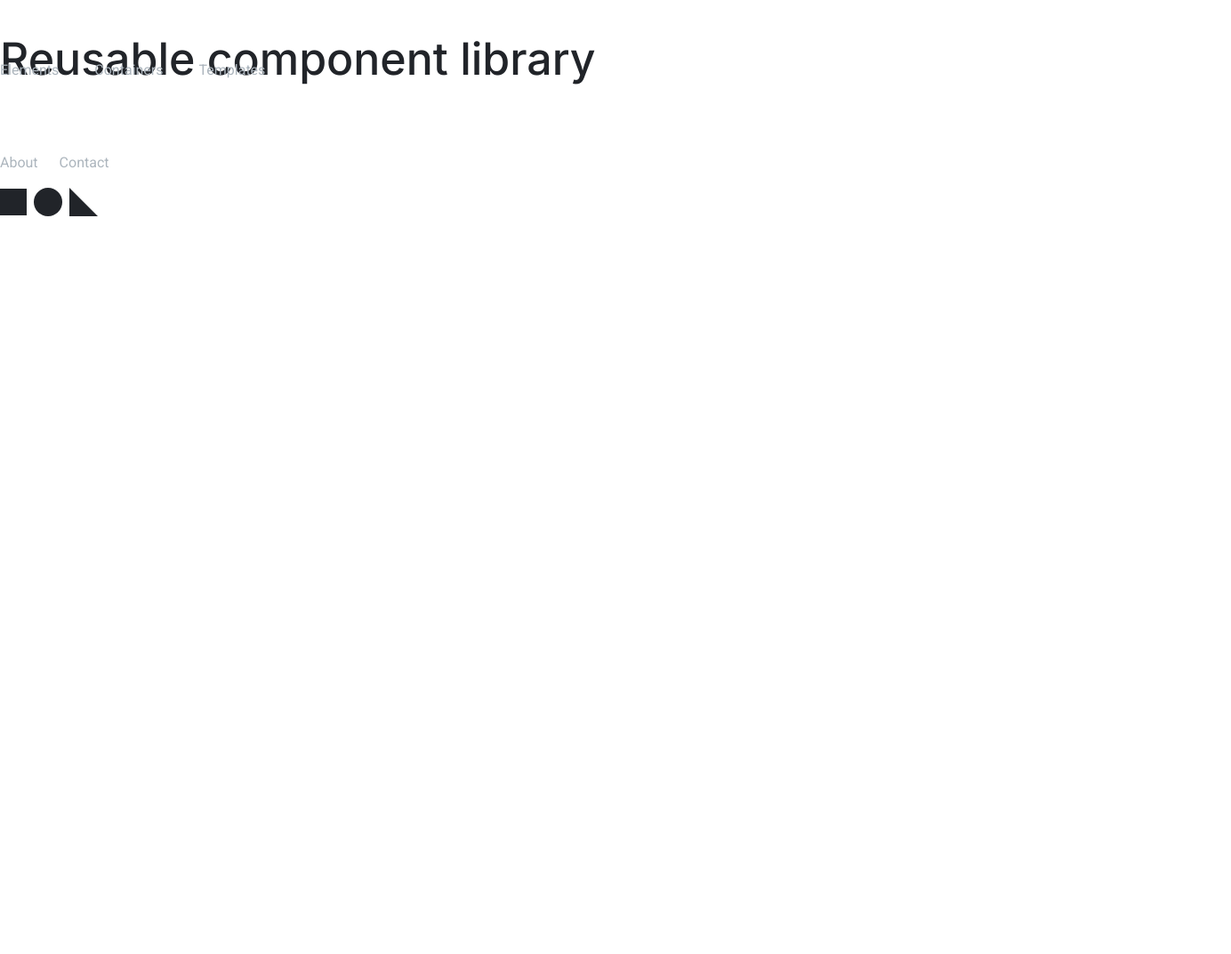
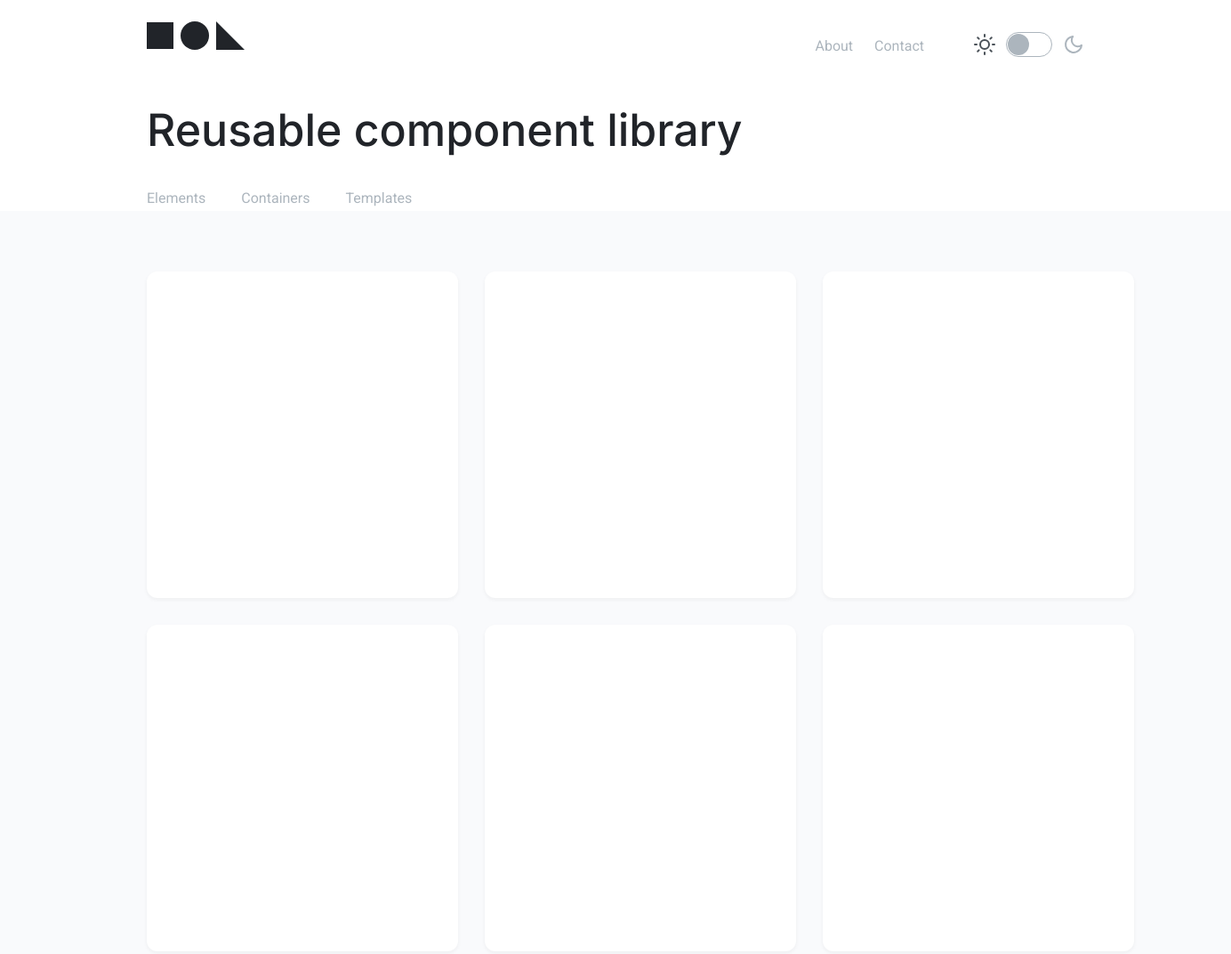
Before and after one commit to js-tasks-ru/htmlcss-20220519_afonin-andrey-sergeevich, a website: page index.html in a window 1280 px wide. Shown: the top 1072 px of the page at 89% size, 1384 px wide, since content can reach past the window. Before the commit the page ends 800 px from the top, so only its background shows below. Drawn offline with Linux system fonts and the light colour scheme; a web font is replaced by a local one.

Commit message:
сайт дз

```diff
--- a/assets/css/main.css
+++ b/assets/css/main.css
@@ -32,6 +32,7 @@
 }
 
 html, body {
+
 
 }
 
--- a/components/footer/footer.css
+++ b/components/footer/footer.css
@@ -0,0 +1,24 @@
+.footer {
+
+  font-family: 'Inter';
+  font-style: normal;
+  color: var(--black);
+  text-align: center;
+  padding-bottom: 136px;
+
+}
+
+.footer__title {
+  font-weight: 500;
+  font-size: 38px;
+  line-height: 48px;
+}
+
+.footer__text {
+  display: inline-flex;
+  width: 640px;
+  height: 96px;
+  font-weight: 400;
+  font-size: 16px;
+  line-height: 24px;
+}
--- a/components/header/accardion.css
+++ b/components/header/accardion.css
@@ -1,13 +1,12 @@
 .accordion{
-    display: inline-flex;
 
 }
 .accordion__details{
-dis
+
 }
 .accordion__item{
     list-style: none;
-    height: 152px;
+
 
 }
 .accordion__content{
--- a/components/header/header.css
+++ b/components/header/header.css
@@ -1,6 +1,23 @@
 .header {
+    box-sizing: border-box;
+  display: grid;
+  grid-auto-flow: row;
+  grid-template-columns: 110px 820px 124px;
+  grid-template-rows: 56px 1fr 37px;
+  /* align-items: baseline; */
+  grid-template-areas:
+    ' header__logo header__menu header__team '
+    ' header__title  header__title header__title  '
+    ' header__accardion header__accardion header__accardion';
+  width: auto;
+  height: 237px;
+  padding-left: 165px;
+  padding-top: 24px;
+  padding-right: 165px;
+  background-color: var(--white);
 }
 .header__title {
+  grid-area: header__title;
   width: 670px;
   height: 64px;
   left: 160px;
@@ -13,6 +30,10 @@
   color: var(--black);
 }
 .header__menu {
+  grid-area: header__menu;
+  justify-self: end;
+  padding-right: 56px;
+
   font-family: 'Inter';
   font-style: normal;
   font-weight: 400;
@@ -25,7 +46,8 @@
   color: var(--grey-3);
 }
 .header__accardion {
-  display: flex;
+  grid-area: header__accardion;
+  display: inline-flex;
   justify-self: start;
   gap: 40px;
   width: 70px;
@@ -40,9 +62,12 @@
   color: var(--grey-3);
 }
 .header__logo {
+  grid-area: header__logo;
   width: 110px;
   height: 32px;
 }
 
 .header__team {
+  grid-area: header__team;
+  align-self: center;
 }
--- a/components/page/page.css
+++ b/components/page/page.css
@@ -0,0 +1,5 @@
+.page{
+
+    display: inline-flex;
+    flex-direction: column;
+}
--- a/components/preview/preview.css
+++ b/components/preview/preview.css
@@ -0,0 +1,27 @@
+.preview {
+  padding-left: 165px;
+  padding-top: 68px ;
+  padding-bottom: 204px;
+  width: auto;
+  background: #F9FAFC
+
+
+}
+.container__card {
+    display: flex;
+    flex-direction: column;
+    flex-direction: row;
+    flex-wrap: wrap;
+    align-items: center;
+    gap:30px;
+}
+
+.card {
+  display: inline-flex;
+  margin: 0;
+  width: 350px;
+  height: 367px;
+  background: var(--white);
+  box-shadow: 0px 2px 4px rgba(33, 36, 41, 0.05);
+  border-radius: 12px;
+}
--- a/index.html
+++ b/index.html
@@ -48,7 +48,28 @@
             class="logo__svg"
           />
         </span>
-        <span class="header__team"></span>
+        <span class="header__team">
+          <img src="./components/header/team.svg" alt="" />
+        </span>
+      </div>
+      <div class="preview">
+        <div class="container__card">
+          <div class="card"></div>
+          <div class="card"></div>
+          <div class="card"></div>
+          <div class="card"></div>
+          <div class="card"></div>
+          <div class="card"></div>
+        </div>
+      </div>
+      <div class="footer">
+        <h2 class="footer__title">About</h2>
+        <p class="footer__text">
+          This project is a collection of professionally designed, pre-built,
+          fully responsive HTML snippets you can drop into your projects. Get
+          started by checking out our free preview components, or browsing the
+          PNG previews in the categories you're most curious about.
+        </p>
       </div>
     </div>
   </body>
```
Also changed, not shown: components/header/team.svg (added).
